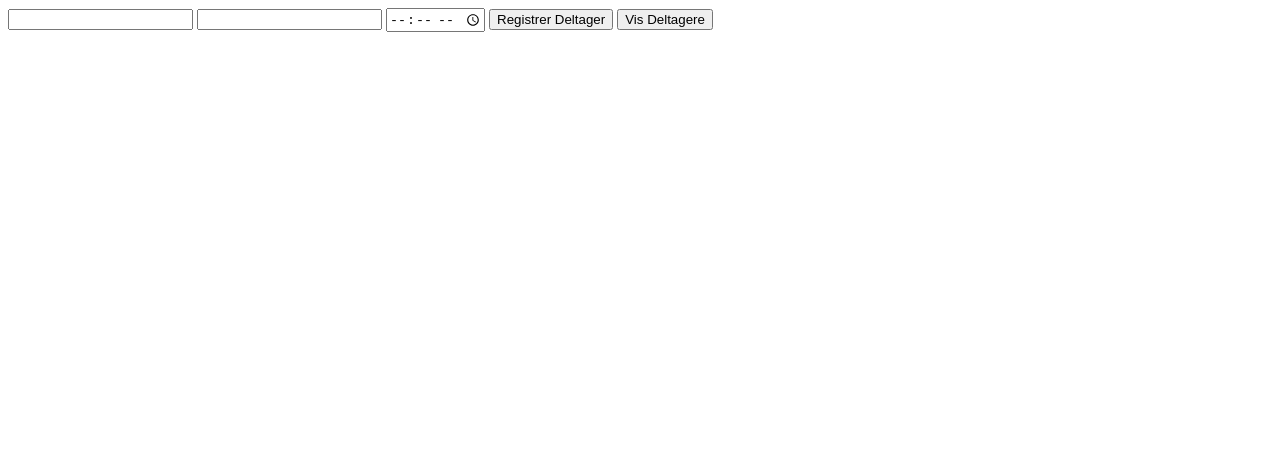
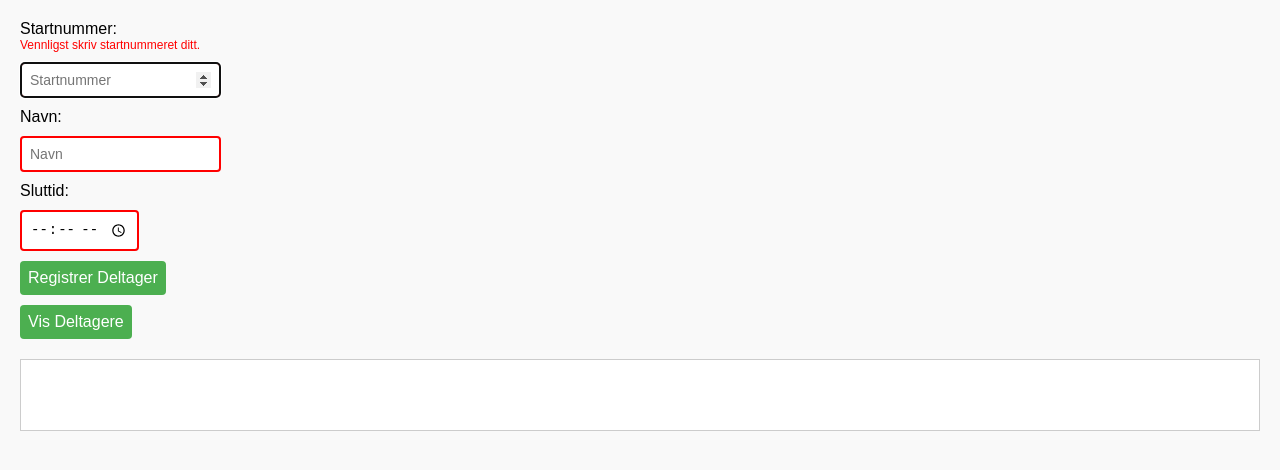
Before and after one commit to noortechs/competition-participant-manager, a plain HTML site: page index.html in a window 1280 px wide. Both pictures are taken after a click on the button "Registrer Deltager". Drawn offline with Linux system fonts and the light colour scheme.

Commit message:
Lagt til css

```diff
--- a/DeltagerManager.js
+++ b/DeltagerManager.js
@@ -1,42 +1,70 @@
 const startNummer = document.getElementById("startnummer");
-const  navn = document.getElementById("navn");
+const navn = document.getElementById("navn");
 const slutTid = document.getElementById("slutTid");
-const registrerDeltager= document.getElementsByTagName("button")[0];
+const registrerDeltager = document.getElementsByTagName("button")[0];
 const visDeltagere = document.getElementsByTagName("button")[1];
 const resultat = document.getElementsByTagName("div")[0];
 
-let visDeltagerListe = [];
+const feilStartnummer = document.getElementById("feilStartnummer");
+const feilNavn = document.getElementById("feilNavn");
+const feilSluttid = document.getElementById("feilSluttid");
 
-registrerDeltager.addEventListener("click", function(){
+let deltagerListe = [];
 
-    if(startNummer.value === "" || navn.value === "" ||slutTid.value === ""){
+registrerDeltager.addEventListener("click", function () {
+    // 1. Nullstill feilmeldinger først
+    feilStartnummer.textContent = "";
+    feilNavn.textContent = "";
+    feilSluttid.textContent = "";
+
+    // 2. Sjekk tomme felt
+    if (startNummer.value === "") {
+        feilStartnummer.textContent = "Vennligst skriv startnummeret ditt.";
+        startNummer.focus();
+        return;
+    }
+    if (navn.value === "") {
+        feilNavn.textContent = "Vennligst skriv navnet ditt.";
+        navn.focus();
+        return;
+    }
+    if (slutTid.value === "") {
+        feilSluttid.textContent = "Vennligst velg sluttiden.";
+        slutTid.focus();
         return;
     }
 
-    for(let deltager of visDeltagerListe ){
-        if (startNummer.value === deltager.startNummer){
+    // 3. Sjekk om startnummer eller sluttid finnes fra før
+    for (let deltager of deltagerListe) {
+        if (startNummer.value === deltager.startNummer) {
+            feilStartnummer.textContent = "Startnummeret er allerede registrert.";
+            startNummer.focus();
             return;
-    }}
+        }
+        if (slutTid.value === deltager.slutTid) {
+            feilSluttid.textContent = "Vennligst velg en annen sluttid.";
+            slutTid.focus();
+            return;
+        }
+    }
 
+    // 4. Sjekk navnets første bokstav
     let riktigNavn = navn.value;
-    if (navn.value[0] !== navn.value[0].toUpperCase()){
+    if (navn.value[0] !== navn.value[0].toUpperCase()) {
+        feilNavn.textContent = "Navnet må starte med stor bokstav. Jeg retter det for deg.";
+        riktigNavn = navn.value[0].toUpperCase() + navn.value.slice(1);
+    }
 
-       riktigNavn= navn.value[0].toUpperCase() + navn.value.slice(1);
-    }
-        visDeltagerListe.push({
+    // 5. Legg deltaker i arrayen
+    deltagerListe.push({
         startNummer: startNummer.value,
         navn: riktigNavn,
         slutTid: slutTid.value
     });
 
-
+    // 6. Tøm inputfeltene og sett fokus tilbake
     startNummer.value = "";
     navn.value = "";
     slutTid.value = "";
-
     startNummer.focus();
-
-
-
-
 });
--- a/index.html
+++ b/index.html
@@ -1,17 +1,43 @@
 <!DOCTYPE html>
-<html lang="en">
+<html lang="no">
 <head>
-    <script src="DeltagerManager.js " defer ></script>
     <meta charset="UTF-8">
     <meta name="viewport" content="width=device-width, initial-scale=1.0">
-    <title>Document</title>
+    <title>Deltagerregistrering</title>
+
+    <!-- CSS -->
+    <link rel="stylesheet" href="style.css">
+
+    <!-- JavaScript -->
+    <script src="DeltagerManager.js" defer></script>
 </head>
 <body>
-     <input type="number"  id="startnummer"/>
-     <input type="text"  id="navn"/>
-     <input type="time"  id="slutTid">
-     <button type="button" id="registrerDeltager">Registrer Deltager</button>
-     <button type="button" id="visDeltagere">Vis Deltagere</button>
-     <div></div>
+
+    <!-- Startnummer -->
+    <label for="startnummer">Startnummer:</label>
+    <span id="feilStartnummer" class="error-message"></span>
+    <input type="number" id="startnummer" placeholder="Startnummer" required min="1"
+           title="Startnummer må være et tall større enn 0"/>
+
+    <!-- Navn -->
+    <label for="navn">Navn:</label>
+    <span id="feilNavn" class="error-message"></span>
+    <input type="text" id="navn" placeholder="Navn"
+           required pattern="[A-ZÆØÅ][a-zA-ZæøåÆØÅ\\- ]*"
+           title="Navnet må starte med stor bokstav og kan inneholde bokstaver, bindestrek og mellomrom"/>
+
+    <!-- Slutttid -->
+    <label for="slutTid">Sluttid:</label>
+    <span id="feilSluttid" class="error-message"></span>
+    <input type="time" id="slutTid" required
+           title="Velg en gyldig sluttid"/>
+
+    <!-- Knapper -->
+    <button type="button" id="registrerDeltager">Registrer Deltager</button>
+    <button type="button" id="visDeltagere">Vis Deltagere</button>
+
+    <!-- Resultat / deltakerliste -->
+    <div id="resultat"></div>
+
 </body>
 </html>
--- /dev/null
+++ b/style.css
@@ -0,0 +1,76 @@
+/* Generell styling */
+body {
+  font-family: Arial, sans-serif;
+  margin: 20px;
+  background-color: #f9f9f9;
+}
+
+input, button {
+  display: block;
+  margin: 10px 0;
+  padding: 8px;
+  font-size: 1em;
+}
+
+/* Knapper */
+button {
+  background-color: #4CAF50; /* grønn */
+  color: white;
+  border: none;
+  cursor: pointer;
+  border-radius: 4px;
+}
+
+button:hover {
+  background-color: #45a049;
+}
+
+/* Område for deltakerliste */
+div {
+  margin-top: 20px;
+  padding: 10px;
+  border: 1px solid #ccc;
+  background-color: white;
+  min-height: 50px;
+}
+
+/* Feil: rød ramme på input */
+.input-error {
+  border: 2px solid red;
+  background-color: #ffe6e6;
+}
+
+/* Feilmeldingstekst */
+.error-message {
+  color: red;
+  font-size: 0.9em;
+  margin-bottom: 5px;
+  display: block;
+}
+/* Generelt utseende for inputfelt */
+input {
+  display: block;
+  margin: 10px 0;
+  padding: 8px;
+  border: 2px solid #ccc;
+  border-radius: 4px;
+  font-size: 14px;
+}
+
+/* Gyldig input (grønn ramme) */
+input:valid {
+  border-color: green;
+}
+
+/* Ugyldig input (rød ramme) */
+input:invalid {
+  border-color: red;
+}
+
+/* Feilmeldinger */
+.error-message {
+  color: red;
+  font-size: 12px;
+  margin-bottom: 5px;
+  display: block;
+}
```
Lines whose indentation alone changed are shown as unchanged.
